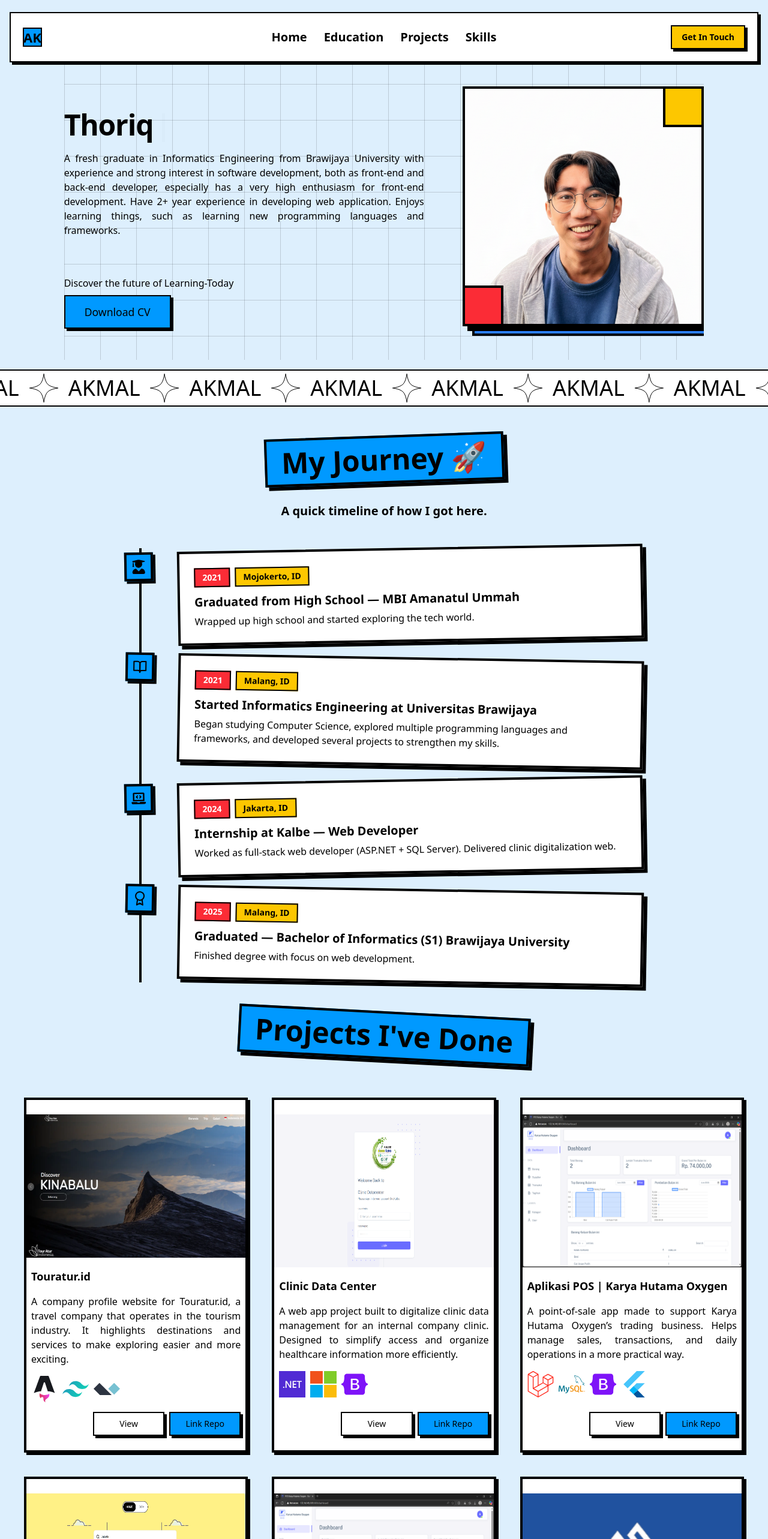
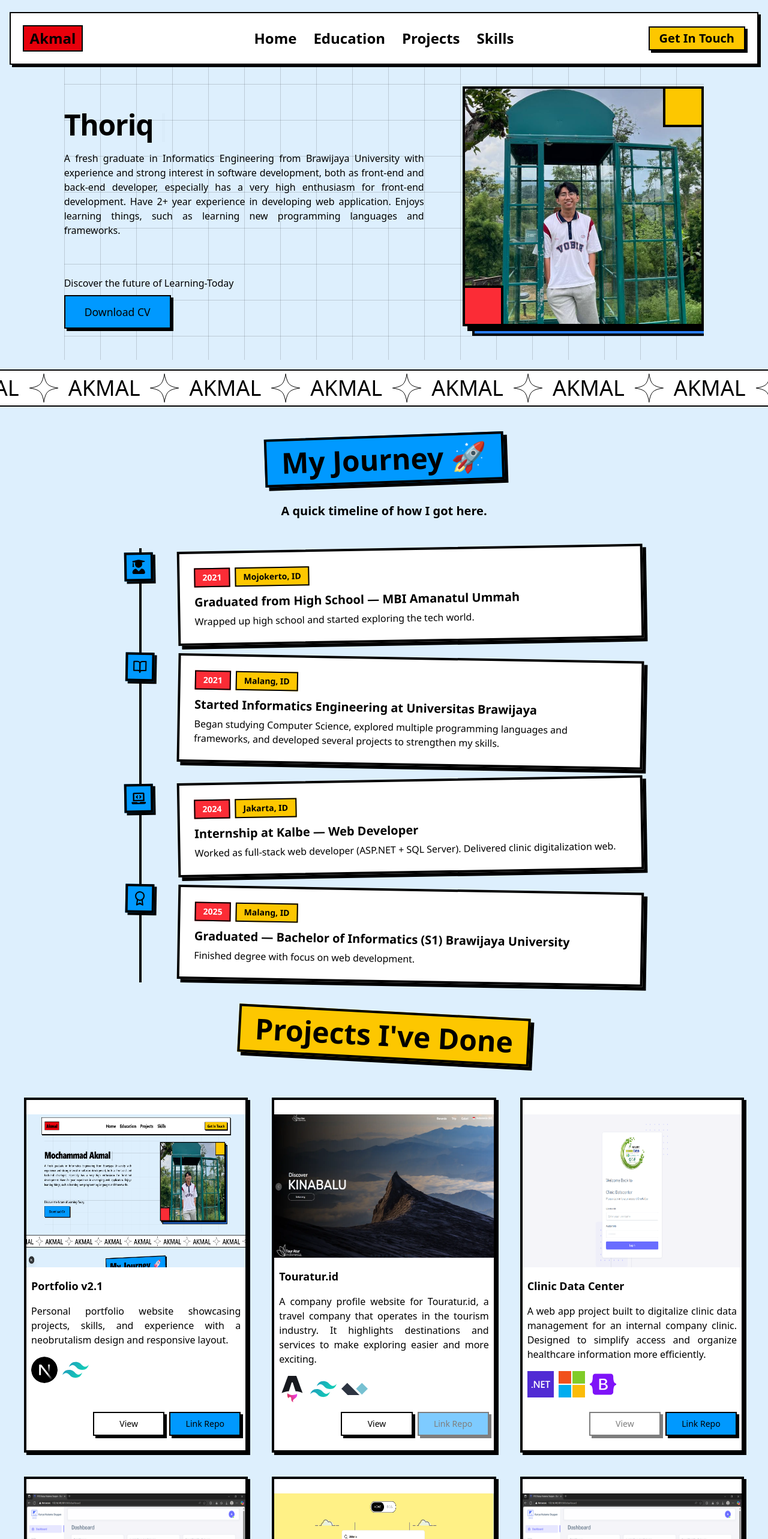
Before and after one commit to makmalt/web-porto-v2.1, a Next.js app: page / in a window 1280 px wide. Shown: the top 2566 px of the page at 60% size. Built offline with nearby package versions, Linux system fonts and the light colour scheme.

Commit message:
feat: new projects

```diff
--- a/public/projects.json
+++ b/public/projects.json
@@ -1,4 +1,22 @@
 [
+  {
+    "id": 10,
+    "title": "Portfolio v2.1",
+    "description": "Personal portfolio website showcasing projects, skills, and experience with a neobrutalism design and responsive layout.",
+    "image": "/assets/portfolio.png",
+    "techstack": [
+      {
+        "id": 1,
+        "name": "Next"
+      },
+      {
+        "id": 2,
+        "name": "Tailwind"
+      }
+    ],
+    "linkDemo": "https://makmalt.my.id",
+    "link": "https://github.com/makmalt/web-porto-v2.1"
+  },
   {
     "id": 1,
     "title": "Touratur.id",
@@ -18,7 +36,8 @@
         "name": "Alpine"
       }
     ],
-        "link": "https://touratur.id"
+    "linkDemo": "https://touratur.id",
+    "link": ""
   },
   {
     "id": 2,
@@ -39,6 +58,7 @@
         "name": "Bootstrap"
       }
     ],
+    "linkDemo": "",
     "link": "https://github.com/makmalt/ClinicDataCenter"
   },
   {
@@ -64,6 +84,7 @@
         "name": "Flutter"
       }
     ],
+    "linkDemo": "",
     "link": "https://github.com/makmalt/mobilepos_app"
   },
   {
@@ -81,6 +102,7 @@
         "name": "Tailwind"
       }
     ],
+    "linkDemo": "https://waktusholat-indo.vercel.app/",
     "link": "https://github.com/makmalt/waktu-sholat"
   },
   {
@@ -102,6 +124,7 @@
         "name": "Bootstrap"
       }
     ],
+    "linkDemo": "",
     "link": "https://github.com/makmalt/mobilepos_app"
   },
   {
@@ -119,6 +142,7 @@
         "name": "Firebase"
       }
     ],
+    "linkDemo": "",
     "link": "https://github.com/makmalt/AcadeMate-fix"
   },
   {
@@ -140,6 +164,7 @@
         "name": "Bootstrap"
       }
     ],
+    "linkDemo": "",
     "link": "https://github.com/makmalt/project-web"
   }
 ]
--- a/src/components/Hero.tsx
+++ b/src/components/Hero.tsx
@@ -1,10 +1,10 @@
 import { Button } from "@/src/components/ui/button";
 import TextType from "./animate/TextType";
+import Image from "next/image";
 
-const HeroSection = ({id}: {id?: string}) => {
+const HeroSection = ({ id }: { id?: string }) => {
   return (
     <div id={id} className="relative w-11/12 lg:w-11/12 xl:w-10/12 mx-auto py-16 mb-4 overflow-hidden lg:h-130">
-      {/* Background dengan kotak-kotak */}
       <div className="absolute inset-0 bg-[linear-gradient(to_right,rgba(0,0,0,0.15)_1px,transparent_1px),linear-gradient(to_bottom,rgba(0,0,0,0.15)_1px,transparent_1px)] bg-[size:60px_60px]" />
       {/* Content */}
       <div className="relative grid grid-cols-10 gap-10">
@@ -41,18 +41,22 @@ const HeroSection = ({id}: {id?: string}) => {
         </div>
 
         <div className="col-span-10 md:col-span-4 lg:col-span-4">
-          <div className="relative w-full max-w-md mx-auto">
+          <div className="relative w-full max-w-md mx-auto  transition-all hover:scale-101 duration-300">
             {/* Multiple Border Layers for Depth */}
             <div className="absolute inset-0 bg-blue-500 translate-x-4 translate-y-4 border-4 border-black" />
             <div className="absolute inset-0 bg-pink-400 translate-x-2 translate-y-2 border-4 border-black" />
 
             {/* Main Image Container */}
-            <div className="relative h-100 bg-white border-4 border-black shadow-[8px_8px_0px_0px_rgba(0,0,0,1)] overflow-hidden">
-              <img
-                src="/fotobio.png"
-                className="w-full h-auto mix-blend-multiply object-cover"
+            <div className="relative h-[400px] bg-white border-4 border-black shadow-[8px_8px_0px_0px_rgba(0,0,0,1)] overflow-hidden">
+              <Image
+                src="/fotobio-2.jpeg"
                 alt="Akmal Thoriq"
+                width={400}
+                height={500}
+                className="w-full h-full object-cover object-[50%_60%] mix-blend-multiply"
               />
+
+
 
               {/* Corner Accent */}
               <div className="absolute top-0 right-0 w-16 h-16 bg-yellow-400 border-l-4 border-b-4 border-black" />
--- a/src/components/Navbar.tsx
+++ b/src/components/Navbar.tsx
@@ -3,6 +3,7 @@ import { useState } from "react";
 import clsx from "clsx";
 import { Button } from "@/src/components/ui/button";
 import { Menu, X } from "lucide-react";
+import Link from "next/link";
 
 export default function Navbar() {
   const [isOpen, setIsOpen] = useState(false);
@@ -38,12 +39,12 @@ export default function Navbar() {
     <div className="fixed top-5 left-0 z-50 w-full px-4">
       <nav className="text-main-foreground p-5 border-border shadow-shadow rounded-base bg-white font-base mx-auto flex w-full max-w-[1300px] gap-5 border-2 px-5 text-sm sm:text-base">
         <div className="relative mx-auto flex w-full items-center justify-between text-foreground">
-          <a
-            className="text-[22px] size-8 rounded-base flex bg-main text-main-foreground border-2 border-black items-center justify-center font-heading"
-            href="/"
+          <Link
+            className="text-2xl size-8 rounded-base flex bg-red-600 text-main-foreground border-2 border-black items-center justify-center font-heading px-12 py-5"
+            href="#home"
           >
-            AK
-          </a>
+            Akmal
+          </Link>
 
           {/* Desktop Menu */}
           <div className="hidden lg:flex items-center gap-7 absolute left-1/2 -translate-x-1/2">
@@ -52,7 +53,7 @@ export default function Navbar() {
                 <a
                   key={link.path}
                   className={clsx(
-                    "text-xl hover:-translate-y-1 hover:rotate-2 font-bold transition-transform"
+                    "text-2xl hover:-translate-y-1 hover:rotate-2 font-bold transition-transform"
                   )}
                   href={link.path}
                 >
@@ -68,7 +69,7 @@ export default function Navbar() {
               className="bg-yellow-400 text-black hover:bg-yellow-600"
               asChild
             >
-              <a href="#footer" className="text-lg font-semibold">Get In Touch</a>
+              <a href="#footer" className="text-xl font-bold">Get In Touch</a>
             </Button>
           </div>
 
@@ -101,10 +102,10 @@ export default function Navbar() {
                 );
               })}
               <Button
-                className="bg-gray-700 text-white hover:bg-gray-600 w-full"
+                className="bg-yellow-400 text-black hover:bg-yellow-600 w-full"
                 asChild
               >
-                <a href="/contact" onClick={closeMenu}>
+                <a href="#footer" onClick={closeMenu}>
                   Get In Touch
                 </a>
               </Button>
--- a/src/components/Projects.tsx
+++ b/src/components/Projects.tsx
@@ -9,6 +9,7 @@ type Project = {
   title: string;
   description: string;
   image: string;
+  linkDemo: string;
   link: string;
   techstack: Techstack[];
 };
@@ -110,7 +111,7 @@ const iconMap2: iconMapType = {
 };
 
 const Projects = ({ id }: { id?: string }) => {
-  const [projects, setProject] = useState([]);
+  const [projects, setProject] = useState<Project[]>([]);
   useEffect(() => {
     const fetchProjects = async () => {
       try {
@@ -128,7 +129,7 @@ const Projects = ({ id }: { id?: string }) => {
     <>
       <div id={id} className="flex flex-col">
         <div className="mb-12 text-center">
-          <div className="inline-block bg-main border-4 border-black shadow-[6px_6px_0px_0px_rgba(0,0,0,1)] px-6 py-3 mb-4 rotate-3 transform hover:-translate-y-1 hover:shadow-[12px_12px_0px_0px_rgba(0,0,0,1)]
+          <div className="inline-block bg-yellow-400 border-4 border-black shadow-[6px_6px_0px_0px_rgba(0,0,0,1)] px-6 py-3 mb-4 rotate-3 transform hover:-translate-y-1 hover:shadow-[12px_12px_0px_0px_rgba(0,0,0,1)]
                             transition-all duration-300 p-6">
             <h2 className="text-4xl md:text-5xl font-black text-black">
               Projects I've Done
@@ -141,7 +142,7 @@ const Projects = ({ id }: { id?: string }) => {
                     md:grid-cols-2
                     lg:grid-cols-3"
         >
-          {projects.map((project: Project) => (
+          {projects.map((project) => (
             <Card key={project.id} className="h-148 bg-white transition-all duration-300 hover:scale-105 hover:shadow-[12px_12px_0px_0px_rgba(0,0,0,1)] border-4 border-black">
               <div className="flex flex-col gap-4 h-full">
                 <Image src={project.image} className="h-64 border-b" alt={project.title} width={500} height={96} />
@@ -171,17 +172,26 @@ const Projects = ({ id }: { id?: string }) => {
                 </div>
 
                 <div className="flex justify-end gap-2 me-2 mt-auto">
-                  <Button asChild className="w-1/3" variant="neutral"
+                  <Button
+                    className="w-1/3"
+                    variant="neutral"
+                    disabled={!project.linkDemo}
+                    asChild={!!project.linkDemo}
                   >
+                    {project.linkDemo ? (
                       <a
-                      href={project.link}
+                        href={project.linkDemo}
                         target="_blank"
                         rel="noopener noreferrer"
                       >
                         View
                       </a>
+                    ) : (
+                      <span>View</span>
+                    )}
                   </Button>
-                  <Button asChild className="w-1/3">
+
+                  <Button disabled={!project.link} asChild={!!project.link} className="w-1/3">
                     <a
                       href={project.link}
                       target="_blank"
--- a/src/components/Skills.tsx
+++ b/src/components/Skills.tsx
@@ -60,7 +60,7 @@ const Skills = () => {
             <div className="mt-10 flex flex-col">
                 <div className="mb-12 text-center">
                     <div
-                        className="inline-block bg-main border-4 border-black shadow-[6px_6px_0px_0px_rgba(0,0,0,1)] px-6 py-3 mb-4 transform hover:-translate-y-1 hover:shadow-[12px_12px_0px_0px_rgba(0,0,0,1)]
+                        className="inline-block bg-red-500 border-4 border-black shadow-[6px_6px_0px_0px_rgba(0,0,0,1)] px-6 py-3 mb-4 transform hover:-translate-y-1 hover:shadow-[12px_12px_0px_0px_rgba(0,0,0,1)]
                             transition-all duration-300 p-6"
                     >
                         <h2 className="text-4xl md:text-5xl font-black text-black">
```
Also changed, not shown: public/assets/portfolio.png (added), public/fotobio-2.jpeg (added). Lines whose indentation alone changed are shown as unchanged.
